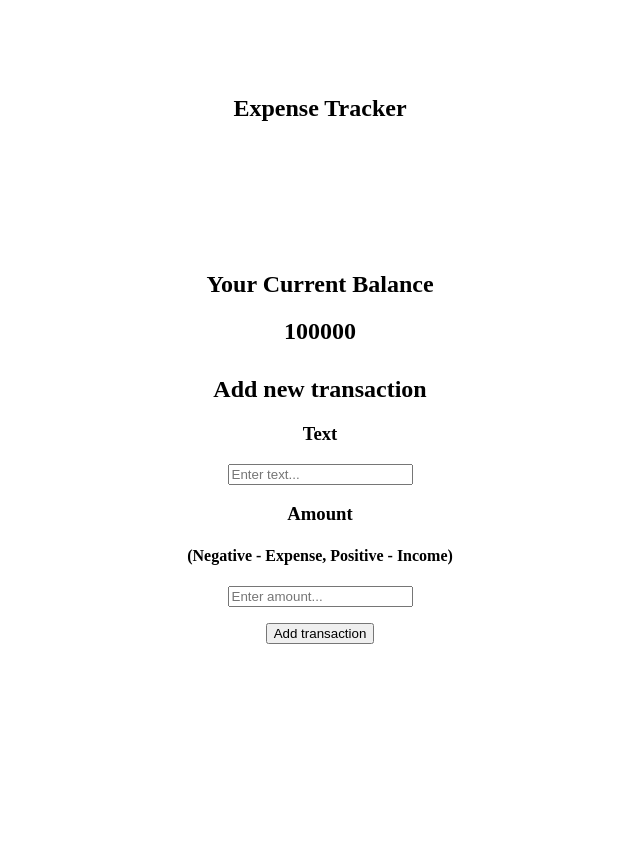
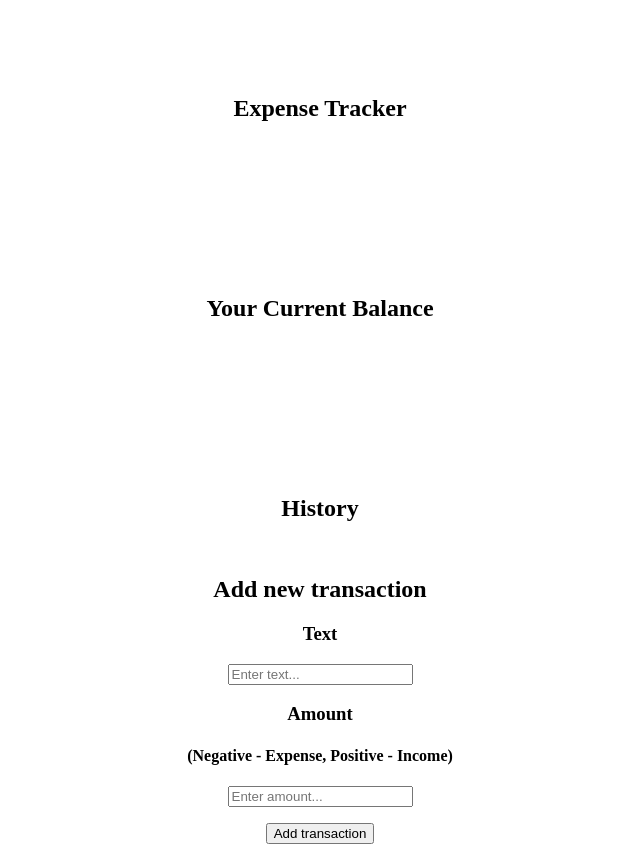
Before and after one commit to Mananbh98/ng-expense-tracker, an Angular app: page / in a window 1280 px wide. Shown: the whole page, without its empty margins (320-960 px from the left). Before the commit the page ends 800 px from the top, so only its background shows below. Built offline with nearby package versions, Linux system fonts and the light colour scheme.

Commit message:
Added add transaction,balance display and history display component

```diff
--- a/src/app/add-transaction/add-transaction.component.html
+++ b/src/app/add-transaction/add-transaction.component.html
@@ -10,8 +10,9 @@
       type="number"
       name="addTransactionNumber"
       placeholder="Enter amount..."
+      [(ngModel)]="number"
     />
   </div>
 
-  <p><button>Add transaction</button></p>
+  <p><button (click)="onSubmitTransaction()">Add transaction</button></p>
 </div>
--- a/src/app/add-transaction/add-transaction.component.ts
+++ b/src/app/add-transaction/add-transaction.component.ts
@@ -7,6 +7,20 @@ import { Component, OnInit } from '@angular/core';
 })
 export class AddTransactionComponent implements OnInit {
 
+  number = '';
+  currentVal = 0;
+  submitted = false;
+
+  isCurrentEmpty = '';
+
+
+  submittedtransactionButton = false;
+
+  onSubmitTransaction() {
+    this.submitted = true;
+    this.currentVal = parseInt(this.number);
+    console.log(this.currentVal + ' is  the added transaction');
+  }
   constructor() { }
 
   ngOnInit(): void {
--- a/src/app/app.component.html
+++ b/src/app/app.component.html
@@ -8,6 +8,12 @@
     </section>
   </div>
 </div>
+
+<div>
+  <section>
+    <app-history-display></app-history-display>
+  </section>
+</div>
 <div>
   <section>
     <app-add-transaction></app-add-transaction>
--- a/src/app/balance-display/balance-display.component.html
+++ b/src/app/balance-display/balance-display.component.html
@@ -1,4 +1,4 @@
 <h2>Your Current Balance</h2>
 <div>
-  <h2>{{ currentBal }}</h2>
+  <h2>{{ currentVal }}</h2>
 </div>
--- a/src/app/balance-display/balance-display.component.ts
+++ b/src/app/balance-display/balance-display.component.ts
@@ -1,3 +1,4 @@
+import { AddTransactionComponent } from './../add-transaction/add-transaction.component';
 import { Component, OnInit } from '@angular/core';
 
 @Component({
@@ -6,8 +7,8 @@ import { Component, OnInit } from '@angular/core';
   styleUrls: ['./balance-display.component.css']
 })
 export class BalanceDisplayComponent implements OnInit {
-  currentBal: string = "100000";
-
+  currentVal: number;
+  balanceVal: number ;
 
   constructor() { }
 
--- /dev/null
+++ b/src/app/history-display/history-display.component.html
@@ -0,0 +1 @@
+<h1>History</h1>
--- /dev/null
+++ b/src/app/history-display/history-display.component.ts
@@ -0,0 +1,15 @@
+import { Component, OnInit } from '@angular/core';
+
+@Component({
+  selector: 'app-history-display',
+  templateUrl: './history-display.component.html',
+  styleUrls: ['./history-display.component.css']
+})
+export class HistoryDisplayComponent implements OnInit {
+
+  constructor() { }
+
+  ngOnInit(): void {
+  }
+
+}
```
Also changed, not shown: src/app/app.module.ts (+6 -2 lines), src/app/history-display/history-display.component.css (added), 1 other file (tests, documents, lock files or other folders).
